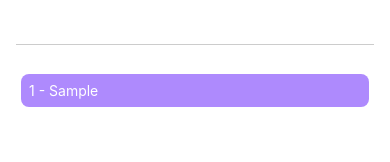
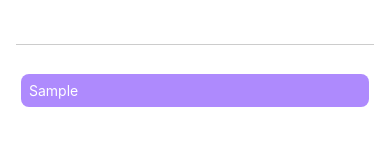
Before and after one commit to jmessi/react-native-goals-app, a React Native app: screen / in a window 390 px wide. Both pictures are taken after typing "Sample" into the empty fields and a click on the button "ADD GOAL". Shown: the part 134-296 px from the top of the page. Built offline with nearby package versions, Linux system fonts and the light colour scheme.

Commit message:
added flatlist for lazy loading item on long data items

```diff
--- a/App.js
+++ b/App.js
@@ -1,6 +1,7 @@
 import { useState } from 'react';
 import {
 	Button,
+	FlatList,
 	ScrollView,
 	StyleSheet,
 	Text,
@@ -19,7 +20,7 @@ export default function App() {
 	function addGoalHandler() {
 		setCourseGoals((currentCourseGoals) => [
 			...currentCourseGoals,
-			enteredGoalText,
+			{ text: enteredGoalText, id: Math.random().toString() },
 		]);
 		setEnteredGoalText('');
 	}
@@ -36,19 +37,17 @@ export default function App() {
 				<Button title='Add goal' onPress={addGoalHandler} />
 			</View>
 			<View style={styles.goalsContainer}>
-				<ScrollView>
-					{courseGoals.length ? (
-						courseGoals.map((goal, id) => (
-							<View key={id} style={styles.goalItem}>
-								<Text style={styles.goalItemText}>
-									{++id} - {goal}
-								</Text>
-							</View>
-						))
-					) : (
-						<Text>Empty list</Text>
+				<FlatList
+					data={courseGoals}
+					renderItem={(itemData) => (
+						<View style={styles.goalItem}>
+							<Text style={styles.goalItemText}>{itemData.item.text}</Text>
+						</View>
 					)}
-				</ScrollView>
+					keyExtractor={(item, index) => {
+						return item.id;
+					}}
+				/>
 			</View>
 		</View>
 	);
```
